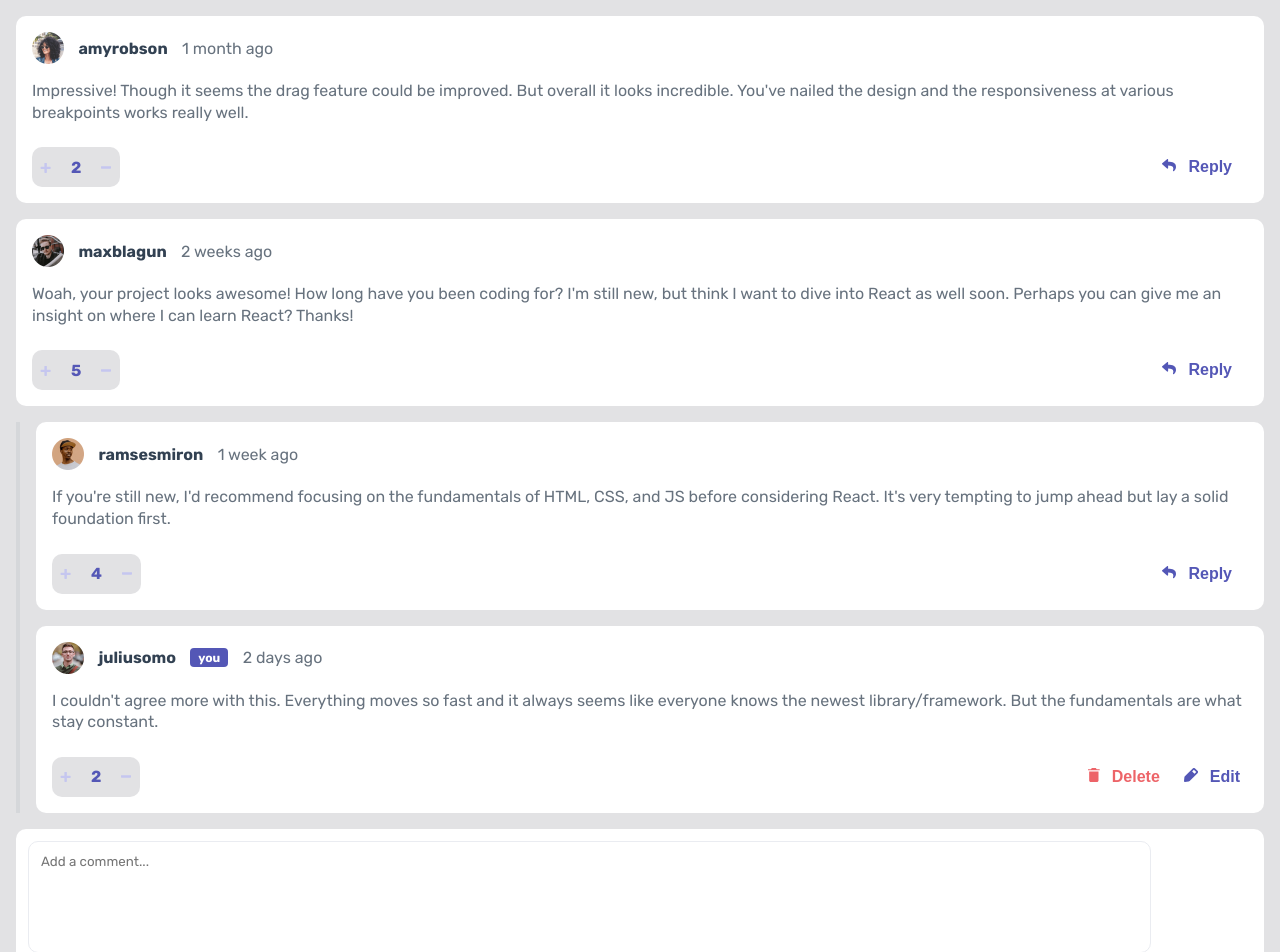
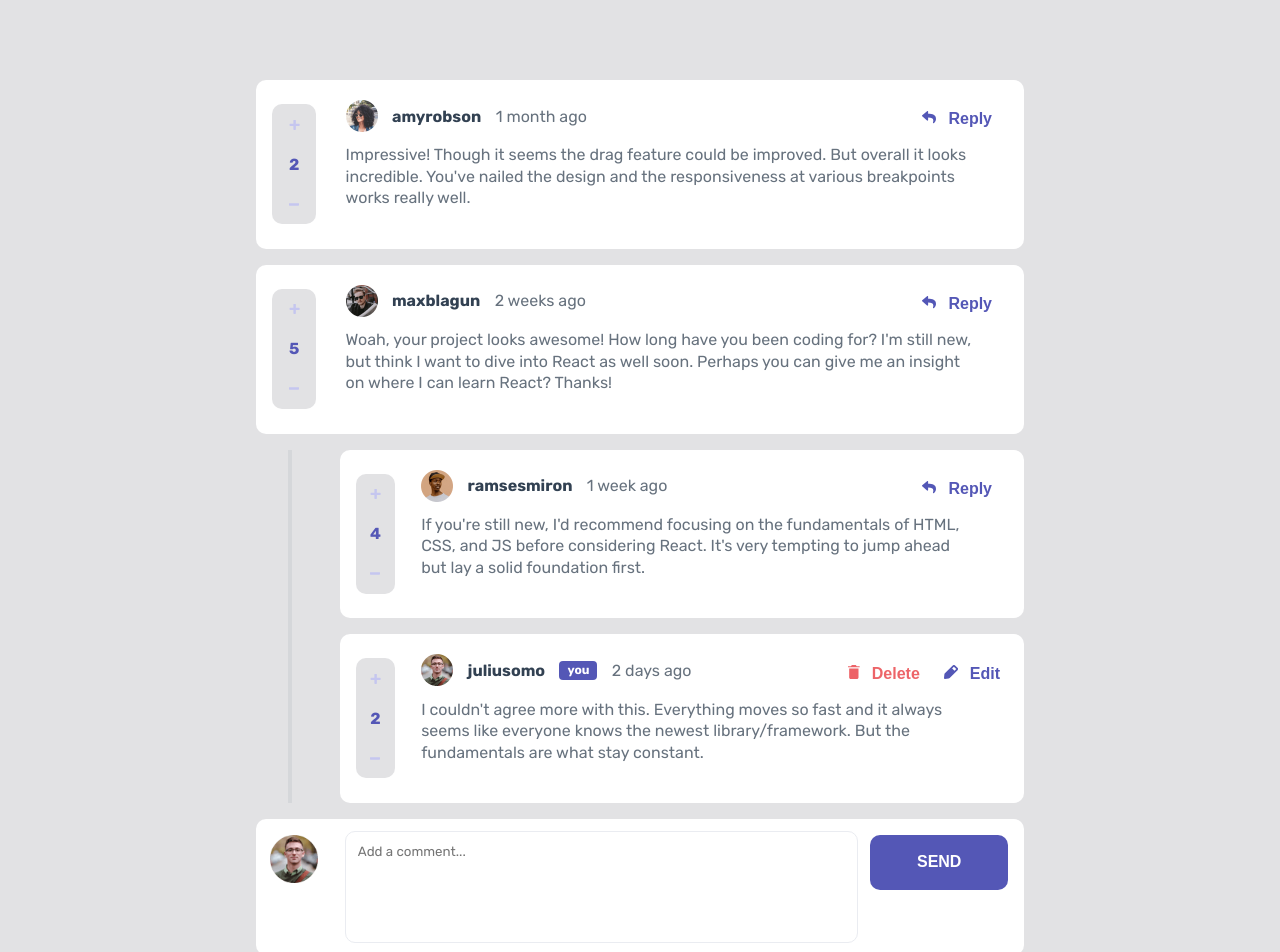
Before and after one commit to skuenzi/interactive-comment-section, a React (Create React App) app: page / in a window 1280 px wide. Shown: the top 952 px of the page. Built offline with nearby package versions, Linux system fonts and the light colour scheme.

Commit message:
styled for large screens
comments, reply, new comment

```diff
--- a/src/Components/Comment.js
+++ b/src/Components/Comment.js
@@ -59,7 +59,6 @@ export default function Comment (props) {
 
                 </div>
                 <p className="comment-content">{props.content}</p>
-                <div className="comment-footer">
                     <div className="comment-votes">
                         <button
                             id="plus-btn"
@@ -88,8 +87,6 @@ export default function Comment (props) {
                         </button>
                     </div>
                    {commentOptions}
-
-                </div>
             </div>
             <div className={hideNewComment ? 'hidden' : 'display'}>
                 <NewComment
--- a/src/Components/NewComment.js
+++ b/src/Components/NewComment.js
@@ -6,7 +6,6 @@ export default function NewComment (props) {
                 placeholder="Add a comment..."
                 value={props.newComment}
             />
-            <div className="new-comment-footer">
                 <img
                     className="new-comment-avatar"
                     src={`./images/avatars/image-${props.currentUser.username}.png`}
@@ -18,7 +17,6 @@ export default function NewComment (props) {
                 >
                     send
                 </button>
-            </div>
         </section>
     )
 }
--- a/src/Components/Reply.js
+++ b/src/Components/Reply.js
@@ -48,7 +48,6 @@ export default function Reply (props) {
 
                 </div>
                 <p className="comment-content">{props.content}</p>
-                <div className="comment-footer">
                     <div className="comment-votes">
                         <button
                             id="plus-btn"
@@ -76,7 +75,6 @@ export default function Reply (props) {
                             />                        </button>
                     </div>
                     {commentOptions}
-                </div>
             </div>
     )
 }
--- a/src/index.css
+++ b/src/index.css
@@ -127,6 +127,7 @@ ul, li {
   padding: 0 .75rem;
   display: flex;
   align-items: center;
+  justify-content: center;
 }
 
 #plus-btn,
@@ -272,3 +273,87 @@ button {
 .attribution a {
   color: hsl(228, 45%, 44%);
 }
+
+
+@media screen and (min-width: 800px) {
+  body {
+    display: flex;
+    align-items: center;
+    justify-content: center;
+  }
+  .App {
+    max-width: 800px;
+    margin-top: 10%;
+  }
+  .comment,
+  .reply {
+    padding-top: 1.5rem;
+    display: grid;
+    grid-template-rows: 25% 75%;
+    grid-template-columns: 10% 50% 1fr;
+    grid-template-areas:
+    'score heading btns'
+    'score content content';
+  }
+  .comment-votes {
+    grid-area: score;
+    display: flex;
+    flex-direction: column;
+    width: 60%;
+  }
+  #plus-btn,
+  #minus-btn {
+    border-radius: unset;
+    justify-content: center;
+  }
+  #plus-btn {
+    border-top-left-radius: 10px;
+    border-top-right-radius: 10px;
+  }
+  #minus-btn {
+    border-bottom-left-radius: 10px;
+    border-bottom-right-radius: 10px;
+  }
+  .comment-content {
+    grid-area: content;
+    padding-top: .5rem;
+    padding-right: 2rem;
+  }
+  .toggled-btns,
+  .reply-btn {
+    grid-area: btns;
+    align-self: end;
+    justify-self: end;
+  }
+  .comment-heading {
+    grid-area: heading;
+    padding-top: .5rem;
+  }
+  .reply-container {
+    margin-left: 3rem;
+    padding-left: 2rem;
+  }
+  .new-comment-container {
+    display: grid;
+    grid-template-columns: 1fr 70% 2fr;
+    grid-template-areas: 'avatar textarea btn';
+  }
+  .new-comment {
+    grid-area: textarea;
+    width: unset;
+  }
+  .new-comment-avatar {
+    grid-area: avatar;
+    justify-self: center;
+    padding-top: 1rem;
+    height: auto;
+    width: 3rem;
+  }
+  .submit {
+    grid-area: btn;
+    margin-top: 1rem;
+    margin-right: 1rem;
+    height: 40%;
+  }
+
+}
```
